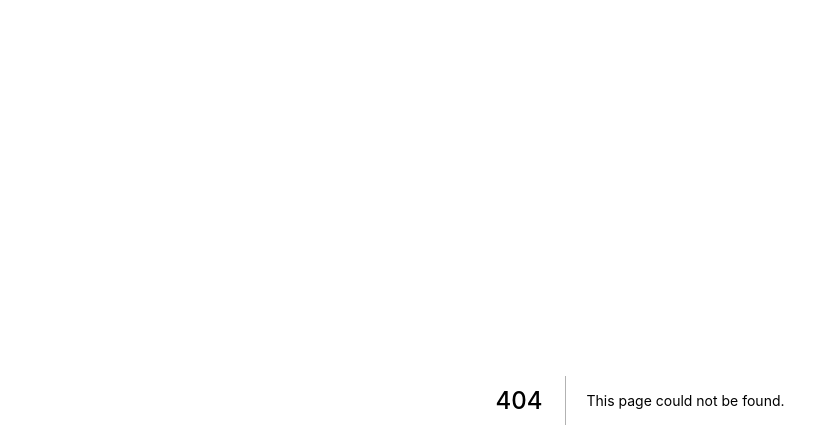
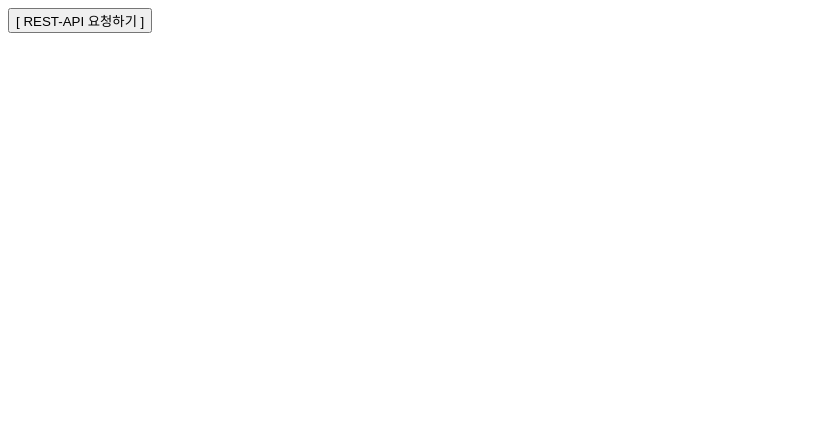
Before and after one commit to moonjjj/Study__Codecamp_frontend, a Next.js app in the folder class_quiz/: page /04-01 in a window 1280 px wide. Before the commit this address had no page. Shown: the top 448 px of the page, without its empty margins (0-839 px from the left). Built offline with nearby package versions, Linux system fonts and the light colour scheme.

Commit message:
[과제] REST-API 요청과 비동기 처리

```diff
--- /dev/null
+++ b/class_quiz/pages/04-01/index.js
@@ -0,0 +1,19 @@
+/**
+ * REST-API 요청과 비동기 처리
+ */
+
+import axios from "axios";
+
+export default function RestApiPage() {
+  const onClickSync = async () => {
+    // 데이터 받기
+    const result = await axios.get("https://koreanjson.com/users");
+    console.log(result);
+  };
+
+  return (
+    <>
+      <button onClick={onClickSync}>[ REST-API 요청하기 ] </button>
+    </>
+  );
+}
```
